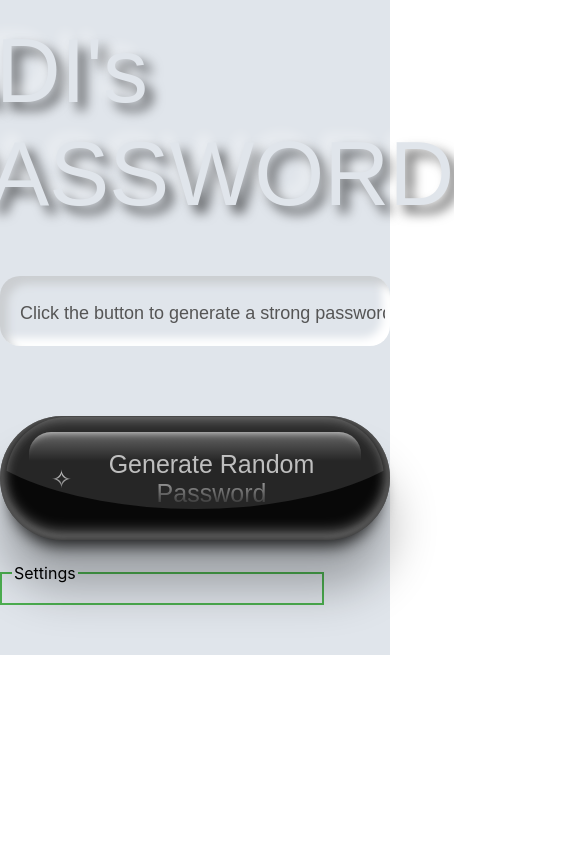
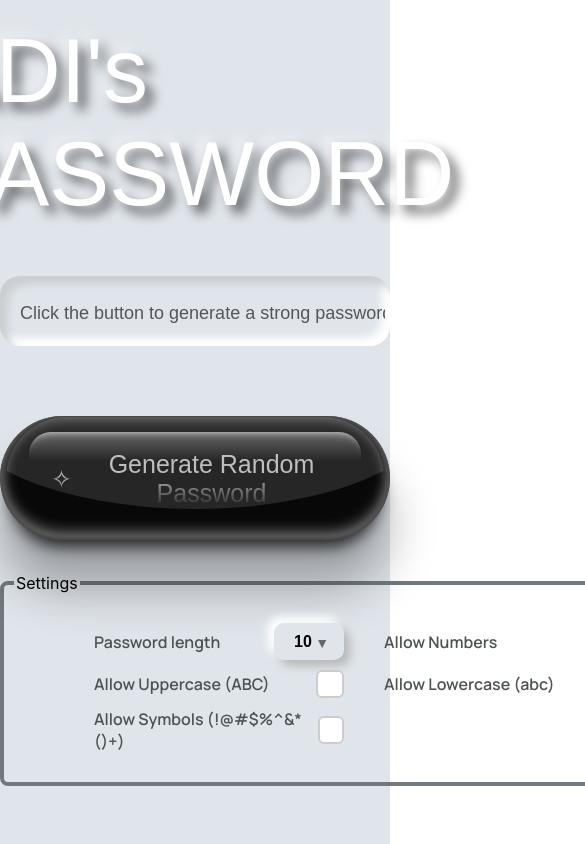
Before and after one commit to AdarshNaikDev/adis-password-generator, a React (Create React App) app: page / in a window 390 px wide. Shown: the top 844 px of the page, 585 px wide, since content can reach past the window. Built offline with nearby package versions, Linux system fonts and the light colour scheme.

Commit message:
all styling completed for web media queries pending

```diff
--- a/public/index.html
+++ b/public/index.html
@@ -1,14 +1,15 @@
 <!DOCTYPE html>
 <html lang="en">
+
 <head>
   <meta charset="utf-8" />
   <link rel="icon" href="%PUBLIC_URL%/favicon.ico" />
   <meta name="viewport" content="width=device-width, initial-scale=1" />
   <meta name="theme-color" content="#000000" />
-    <meta
-      name="description"
-      content="Web site created using create-react-app"
-    />
+  <link rel="preconnect" href="https://fonts.googleapis.com">
+  <link rel="preconnect" href="https://fonts.gstatic.com" crossorigin>
+  <link href="https://fonts.googleapis.com/css2?family=Manrope:wght@200..800&display=swap" rel="stylesheet">
+  <meta name="description" content="Web site created using create-react-app" />
   <link rel="apple-touch-icon" href="%PUBLIC_URL%/logo192.png" />
   <!--
       manifest.json provides metadata used when your web app is installed on a
@@ -26,6 +27,7 @@
     -->
   <title>React App</title>
 </head>
+
 <body>
   <noscript>You need to enable JavaScript to run this app.</noscript>
   <div id="root"></div>
@@ -40,4 +42,5 @@
       To create a production bundle, use `npm run build` or `yarn build`.
     -->
 </body>
+
 </html>
--- a/src/App.css
+++ b/src/App.css
@@ -14,12 +14,16 @@
   padding-bottom: 50px;
 }
 
+.cursoor{
+  cursor: pointer;
+}
+
 .main-title{
 
     margin: 20px auto;
     font-family: 'Poppins',sans-serif;
     font-size: 90px;
-    color: #e0e5eb;
+    color: #ffff;
     text-shadow:
     -8px -8px 12px rgba(255,255,255,0.4),
     8px 8px 12px rgba(0,0,0,0.6);
@@ -31,6 +35,7 @@
 
 .main-title:hover{
   color: #ffff;
+  color: #e0e5eb;
 }
 
 .input-text{
@@ -81,12 +86,175 @@
 }
 
 .main-div{
-  padding-bottom: 50px;
+  height: 100vh;
 }
 
 
 fieldset {
-  border: 2px solid #4CAF50;  /* Set border color for the fieldset */
+  border: 4px solid #71797E;  /* Set border color for the fieldset */
   padding: 10px;
-  width: 300px;
+  width: 600px;
+  margin: 30px auto;
+  border-radius: 8px;
 }
+
+.settings-container {
+  display: flex;
+  flex-direction: column;
+  gap: 10px; /* Space between rows */
+  padding: 20px 60px;
+  font-family: "Manrope", serif;
+  font-weight: 600;
+  color: #4d5255;
+}
+
+.settings-row {
+  display: flex;
+  justify-content: space-between;
+  gap: 20px; /* Space between items */
+}
+
+.setting-item {
+  display: flex;
+  align-items: center;
+  gap: 10px; /* Space between label and input */
+  width: 250px;
+  padding-left: 20px;
+  justify-content: space-between;
+}
+
+.setting-item {
+  display: flex;
+  align-items: center;
+  gap: 10px;
+  position: relative;
+}
+/* Hide the default checkbox */
+.checkbox {
+  display: none;
+}
+
+/* Custom checkbox design */
+.custom-checkbox {
+  width: 24px;
+  height: 24px;
+  border-radius: 6px;
+  border: 2px solid #ccc;
+  background-color: white;
+  position: relative;
+  cursor: pointer;
+  transition: background-color 0.3s, border-color 0.3s;
+  display: flex;
+  justify-content: center;
+  align-items: center;
+}
+
+/* Checkmark (hidden by default) */
+.custom-checkbox::before {
+  content: "✔";
+  font-size: 16px;
+  color: white;
+  opacity: 0;
+  transform: scale(0);
+  transition: opacity 0.2s ease-in, transform 0.2s ease-in;
+}
+
+/* Flashing circle animation (hidden initially) */
+.custom-checkbox::after {
+  content: "";
+  position: absolute;
+  top: 50%;
+  left: 50%;
+  width: 10px;
+  height: 10px;
+  background: rgba(0, 123, 255, 0.4);
+  border-radius: 50%;
+  transform: translate(-50%, -50%);
+  opacity: 0;
+}
+
+/* When checked, change background, show checkmark */
+.checkbox:checked + .custom-checkbox {
+  background-color: #007bff;
+  border-color: #007bff;
+}
+
+/* Show checkmark */
+.checkbox:checked + .custom-checkbox::before {
+  opacity: 1;
+  transform: scale(1);
+}
+
+/* Flash effect (circle disappears after animation) */
+.checkbox:checked + .custom-checkbox::after {
+  animation: flashEffect 0.4s ease-out;
+}
+
+@keyframes flashEffect {
+  0% {
+    width: 10px;
+    height: 10px;
+    opacity: 1;
+  }
+  100% {
+    width: 40px;
+    height: 40px;
+    opacity: 0;
+    display: none; /* Circle disappears completely */
+  }
+}
+
+.drop-down {
+  appearance: none; /* Removes default dropdown styling */
+  -webkit-appearance: none;
+  -moz-appearance: none;
+
+  width: 70px;
+  padding: 10px 20px;
+  font-size: 16px;
+  font-weight: bold;
+  border-radius: 10px;
+  background: #e0e5ec; /* Neumorphic background */
+  border: none;
+  outline: none;
+  cursor: pointer;
+  box-shadow: 6px 6px 10px #b8b8b8, -6px -6px 10px #ffffff;
+  transition: all 0.3s ease;
+}
+
+/* When dropdown is clicked */
+.drop-down:focus {
+  box-shadow: inset 6px 6px 10px #b8b8b8, inset -6px -6px 10px #ffffff;
+}
+
+/* Dropdown arrow styling */
+.drop-down::after {
+  content: "▼";
+  color: black;
+  position: absolute;
+  right: 15px;
+  pointer-events: none;
+}
+
+/* Dropdown option styles */
+.drop-down option {
+  background: #e0e5ec;
+  color: #333;
+  padding: 10px;
+}
+
+.neumorphic-dropdown {
+  position: relative;
+  display: inline-block;
+}
+
+.neumorphic-dropdown::after {
+  content: "▼"; /* Unicode for dropdown arrow */
+  font-size: 14px;
+  color: #666;
+  position: absolute;
+  top: 50%;
+  right: 15px;
+  transform: translateY(-50%);
+  pointer-events: none;
+}
--- a/src/App.js
+++ b/src/App.js
@@ -1,7 +1,7 @@
-import logo from './logo.svg';
+
 import './App.css';
 import PasswordGen from './PasswordGen';
-import Button from './Componenets/Button';
+
 
 function App() {
   return (
--- a/src/PasswordGen.js
+++ b/src/PasswordGen.js
@@ -1,5 +1,6 @@
 import React from 'react'
 import Button from './Componenets/Button'
+
 
 function PasswordGen() {
 
@@ -20,9 +21,62 @@ function PasswordGen() {
                 <Button btnName="Generate Random Password" />
             </div>
             <div className='legend-style'>
-            <fieldset>
-            <legend>Settings</legend>
-            </fieldset>
+                <fieldset>
+                    <legend>Settings</legend>
+
+
+                    <div className="settings-container">
+                        {/* First Row */}
+                        <div className="settings-row">
+                            <div className="setting-item ">
+                                Password length
+                                <div className='neumorphic-dropdown'>
+                                <select className=" cursoor drop-down">
+                                    <option>10</option>
+                                    <option>20</option>
+                                </select>
+                                </div>
+
+                            </div>
+                            <div className="setting-item ">
+                                Allow Numbers
+                                <input type="checkbox" className="checkbox" id="allowNumbers" />
+                                <label htmlFor="allowNumbers" className="custom-checkbox"></label>
+                            </div>
+                        </div>
+
+                        {/* Second Row */}
+                        <div className="settings-row">
+                            <div className="setting-item">
+                                Allow Uppercase (ABC)
+
+                                <input type="checkbox" className="checkbox" id="allowUpperCase" />
+                                <label htmlFor="allowUpperCase" className="custom-checkbox"></label>
+                            </div>
+                            <div className="setting-item">
+                                Allow Lowercase (abc)
+
+                                <input type="checkbox" className="checkbox" id="allowLowerCase" />
+                                <label htmlFor="allowLowerCase" className="custom-checkbox"></label>
+                            </div>
+                        </div>
+
+
+
+                        {/* Third Row */}
+                        <div className="settings-row">
+                            <div className="setting-item">
+                                 Allow Symbols (!@#$%^&*()+)
+
+                                 <input type="checkbox" className="checkbox" id="allowSymbols" />
+                                <label htmlFor="allowSymbols" className="custom-checkbox"></label>
+                            </div>
+
+                        </div>
+                    </div>
+
+
+                </fieldset>
             </div>
 
 
```
Lines whose indentation alone changed are shown as unchanged.
